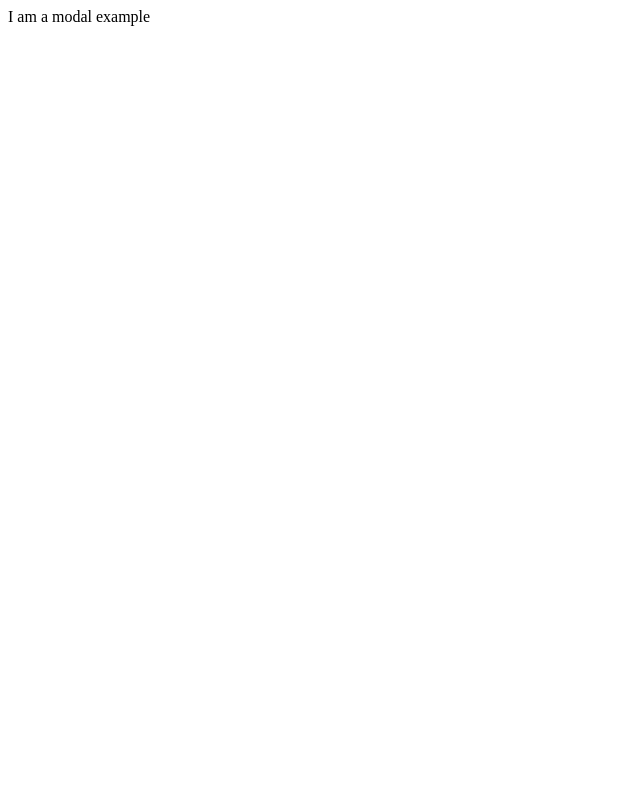
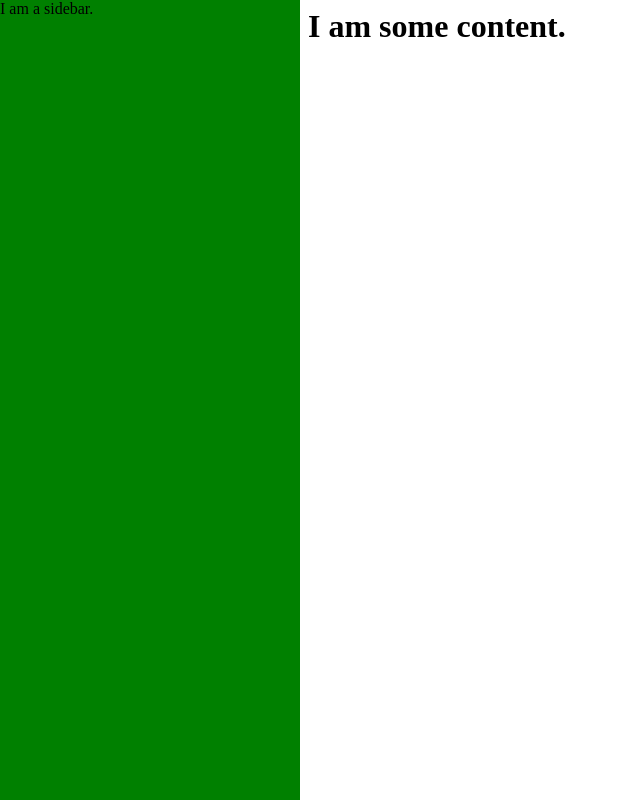
Before and after one commit to gdibble/modernReactWithRedux2019, a website: page streams/client/public/modal.html in a window 1280 px wide. Shown: the whole page, without its empty margins (0-640 px from the left). Drawn offline with Linux system fonts and the light colour scheme.

Commit message:
Section 21: modal.html sidebar/content with basic styling

```diff
--- a/streams/client/public/modal.html
+++ b/streams/client/public/modal.html
@@ -1,6 +1,25 @@
 <head>
-
+  <style type="text/css">
+    .sidebar {
+      position: fixed;
+      top: 0;
+      left: 0;
+      width: 300px;
+      height: 100vh;
+      background-color: green;
+    }
+    .content {
+      margin-left: 300px;
+    }
+  </style>
 </head>
 <body>
-  I am a modal example
+  <div class="sidebar">
+    I am a sidebar.
+  </div>
+  <div class="content">
+    <h1>
+      I am some content.
+    </h1>
+  </div>
 </body>
```
